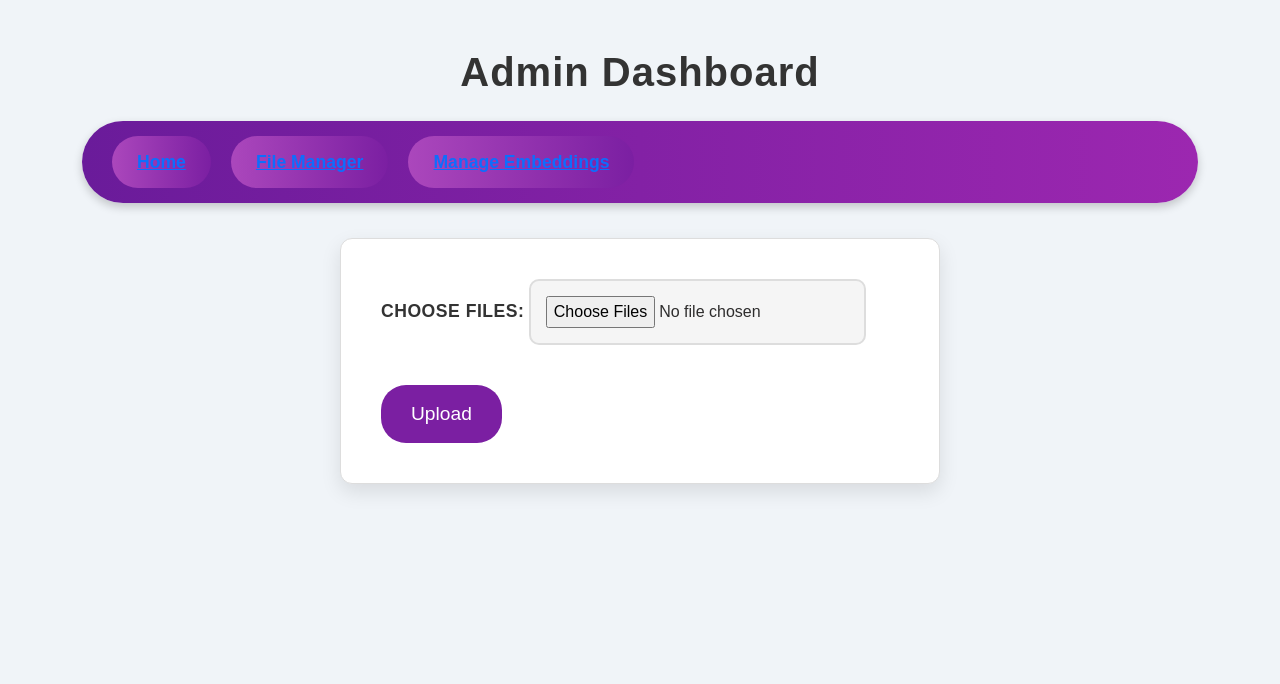
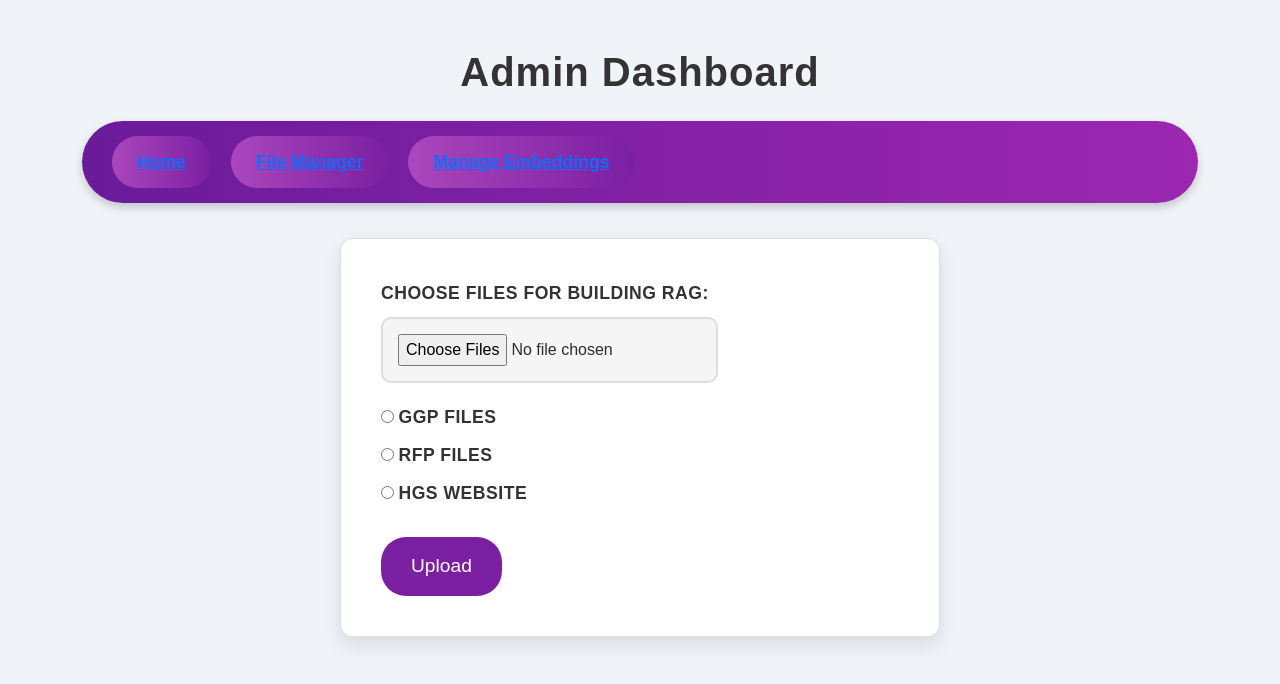
Before and after one commit to nimaharzavili/RFP_WebTool, a Django app: page /fileManager/ in a window 1280 px wide. Shown: the top 684 px of the page. Run offline with Django 5.2, Linux system fonts and the light colour scheme; parts of the project's set-up code (start-up, migrations or seed data) failed here and were passed over.

Commit message:
Feature: RFP tool agent now can choose file destination for RAG construction. There are three destination including RFP, GGP, and HGS website.

```diff
--- a/rfpAdminDashboard/embedding/meta_data_indexing.py
+++ b/rfpAdminDashboard/embedding/meta_data_indexing.py
@@ -236,6 +236,7 @@ async def meta_indexing():
 
         for paper_path, paper_dict in paper_dicts.items():
             json_dicts = paper_dict["json_dicts"]
+            # Nodes represent "chunks" of source Documents, whether that is a text chunk, an image, or more. They also contain metadata and relationship information with other nodes and index structures.
             text_nodes = get_text_nodes(json_dicts, paper_dict["paper_path"])
             # all_text_nodes.extend(text_nodes)
             text_nodes_dict[paper_path] = text_nodes
@@ -248,6 +249,7 @@ async def meta_indexing():
 
         for paper_path, text_nodes in text_nodes_dict.items():
             sections = sections_dict[paper_path]
+            # Annotate each chunk with the section metadata
             annotate_chunks_with_sections(text_nodes, sections)
 
         if not os.path.exists('text_nodes.pkl'):
--- a/rfpAdminDashboard/templates/fileManager.html
+++ b/rfpAdminDashboard/templates/fileManager.html
@@ -347,8 +347,20 @@
 
         <form method="POST" action="{% url 'rfpAdminDashboard:fileManager' %}" enctype="multipart/form-data">
             {% csrf_token %}
-            <label for="files">Choose files:</label>
+            <label for="files">Choose files for building RAG:</label>
             <input type="file" name="files" multiple>
+            <div>
+                <input type="radio" name="option" value="GGP" id="item1">
+                <label for="item1">GGP files</label>
+            </div>
+            <div>
+                <input type="radio" name="option" value="RFP" id="item2">
+                <label for="item2">RFP files</label>
+            </div>
+            <div>
+                <input type="radio" name="option" value="Web" id="item3">
+                <label for="item3">HGS Website</label>
+            </div>
             <button type="submit">Upload</button>
         </form>
 
--- a/rfpAdminDashboard/views.py
+++ b/rfpAdminDashboard/views.py
@@ -6,7 +6,6 @@ import pandas as pd
 import os
 from django.http import JsonResponse
 from django.contrib import messages
-from rfpAdminDashboard.embedding.flat_indexing import DocumentAnalysis
 from rfpAdminDashboard.embedding.meta_data_indexing import meta_indexing
 
 def dashboard(request, *args, **kwargs):
@@ -30,11 +29,11 @@ def dashboard(request, *args, **kwargs):
 def fileManager(request, *args, **kwargs):
     if request.method == 'POST':
         uploaded_files = request.FILES.getlist('files')
-
+        dest_storage = request.POST.get('option')
         if uploaded_files:
             try:
                 for file in uploaded_files:
-                    file_path = os.path.join('rfpAdminDashboard', 'data', 'RFP_files', file.name)
+                    file_path = os.path.join('rfpAdminDashboard', 'data', dest_storage, file.name)
                     with open(file_path, 'wb') as f:
                         for chunk in file.chunks():
                             f.write(chunk)
@@ -50,7 +49,7 @@ def fileManager(request, *args, **kwargs):
 def embedding(request, *args, **kwargs):
     if request.method == "POST":
         indexing_granularity = request.POST.get('bool_value', None)
-        docTypesList = request.POST.getlist('items')
+
         index_flag = meta_indexing()
         if index_flag:
             return HttpResponse("Indexing is finished.")
```
